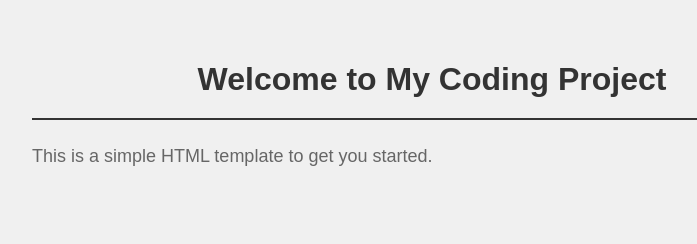
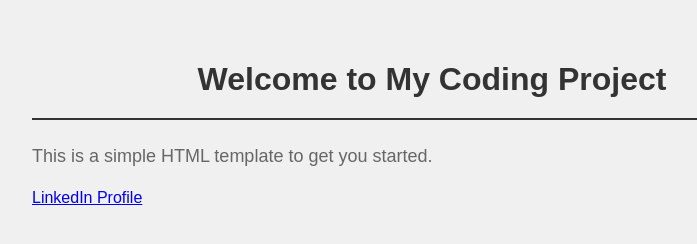
Before and after one commit to vinayak2191/demo1, a plain HTML site: page indx.html in a window 1280 px wide. Shown: the whole page, without its empty margins (208-905 px from the left). Drawn offline with Linux system fonts and the light colour scheme.

Commit message:
Update indx.html

```diff
--- a/indx.html
+++ b/indx.html
@@ -9,5 +9,8 @@
 <body>
     <h1>Welcome to My Coding Project</h1>
     <p>This is a simple HTML template to get you started.</p>
+    <!-- Add this inside the <body> tag of your HTML file -->
+<a href="https://www.linkedin.com/" class="linkedin-button">LinkedIn Profile</a>
+
 </body>
 </html>
```
